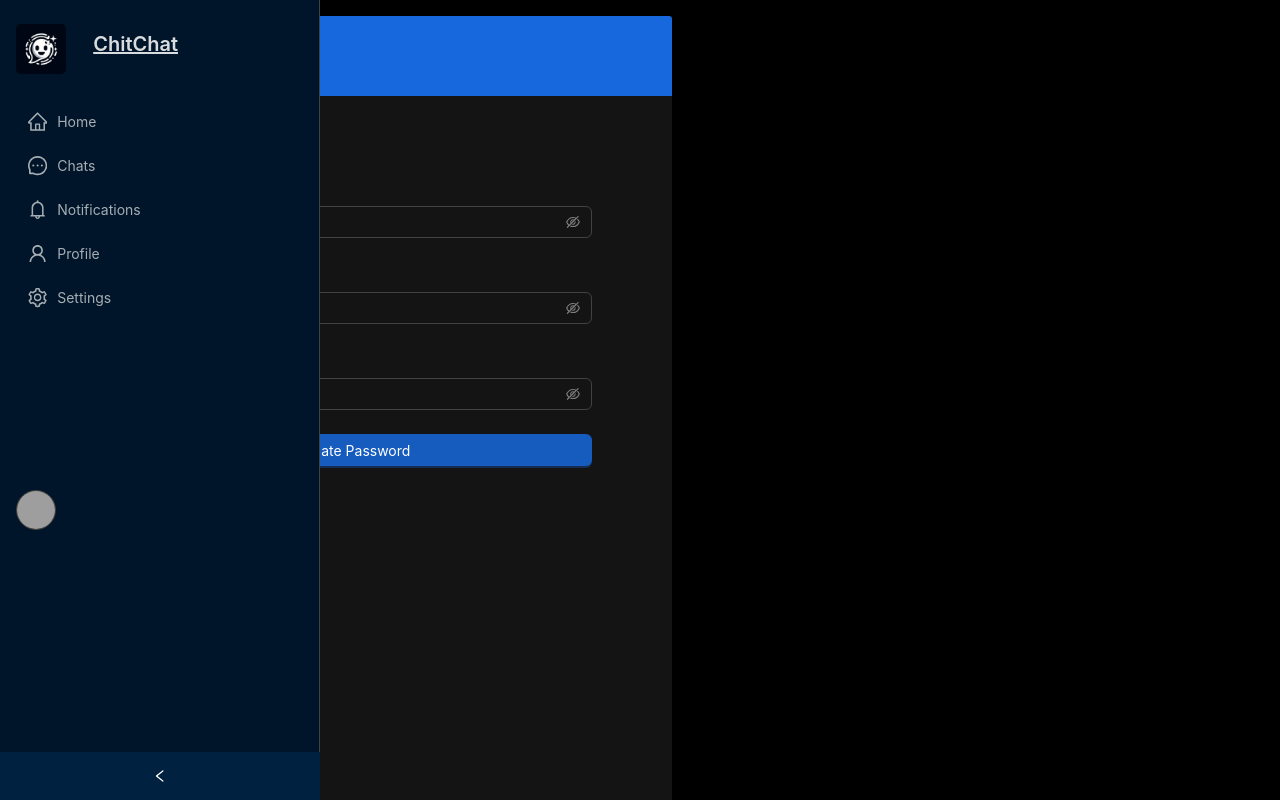
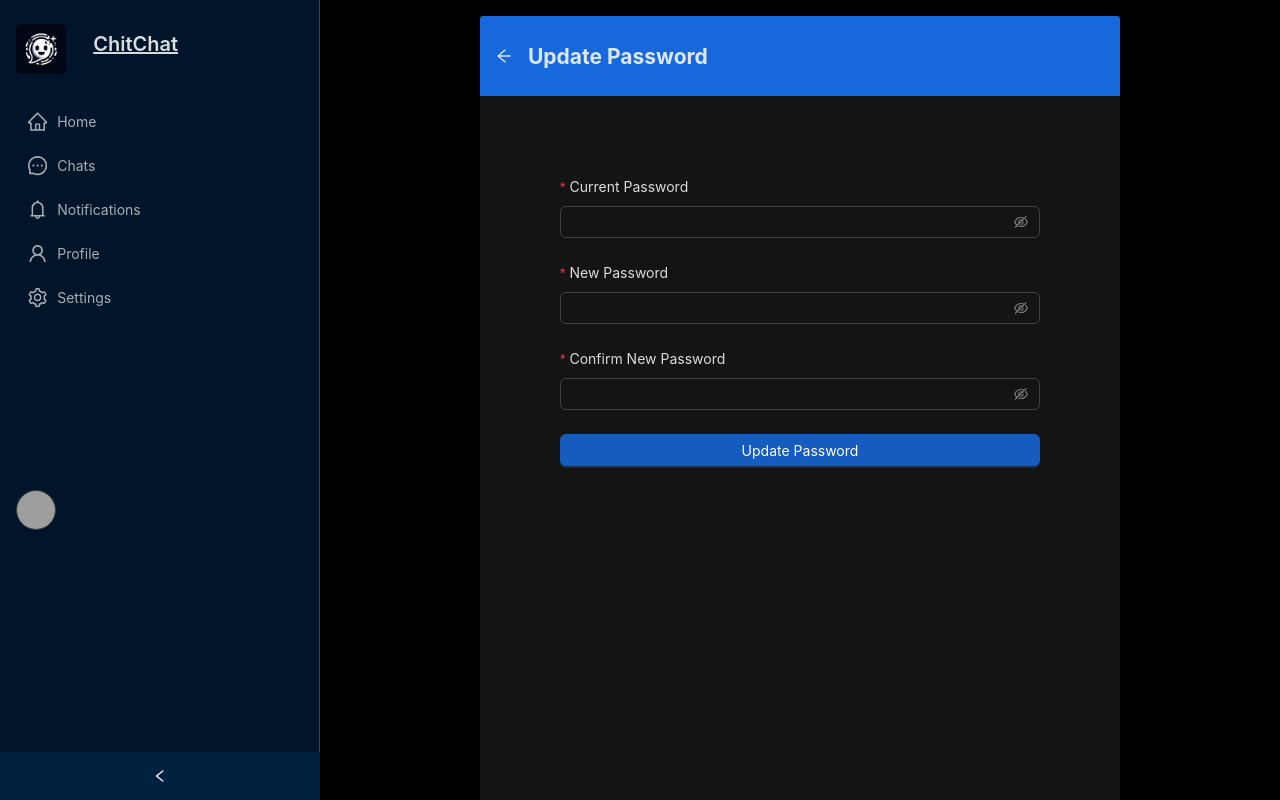
Before and after one commit to harshit-mishr/chit-chat-client, a Next.js app: page /user-settings/update-password in a window 1280 px wide. Shown: the top 800 px of the page. Built offline with nearby package versions, Linux system fonts and the light colour scheme; grey boxes are pictures that could not be loaded.

Commit message:
🔨 : Fix Update Password screen UI

```diff
--- a/src/app/user-settings/update-password/page.js
+++ b/src/app/user-settings/update-password/page.js
@@ -78,8 +78,9 @@ function UpdatePassword() {
                 style={{
                     margin: '0rem',
                     marginTop: '1rem',
-                    marginLeft: '2rem',
+                    marginLeft: collapsed ? '20vh' : '30rem',
                     transition: 'margin-left margin-right 0.9s ease-in-out',
+
                     maxWidth: '50vw',
                 }}
             >
```
